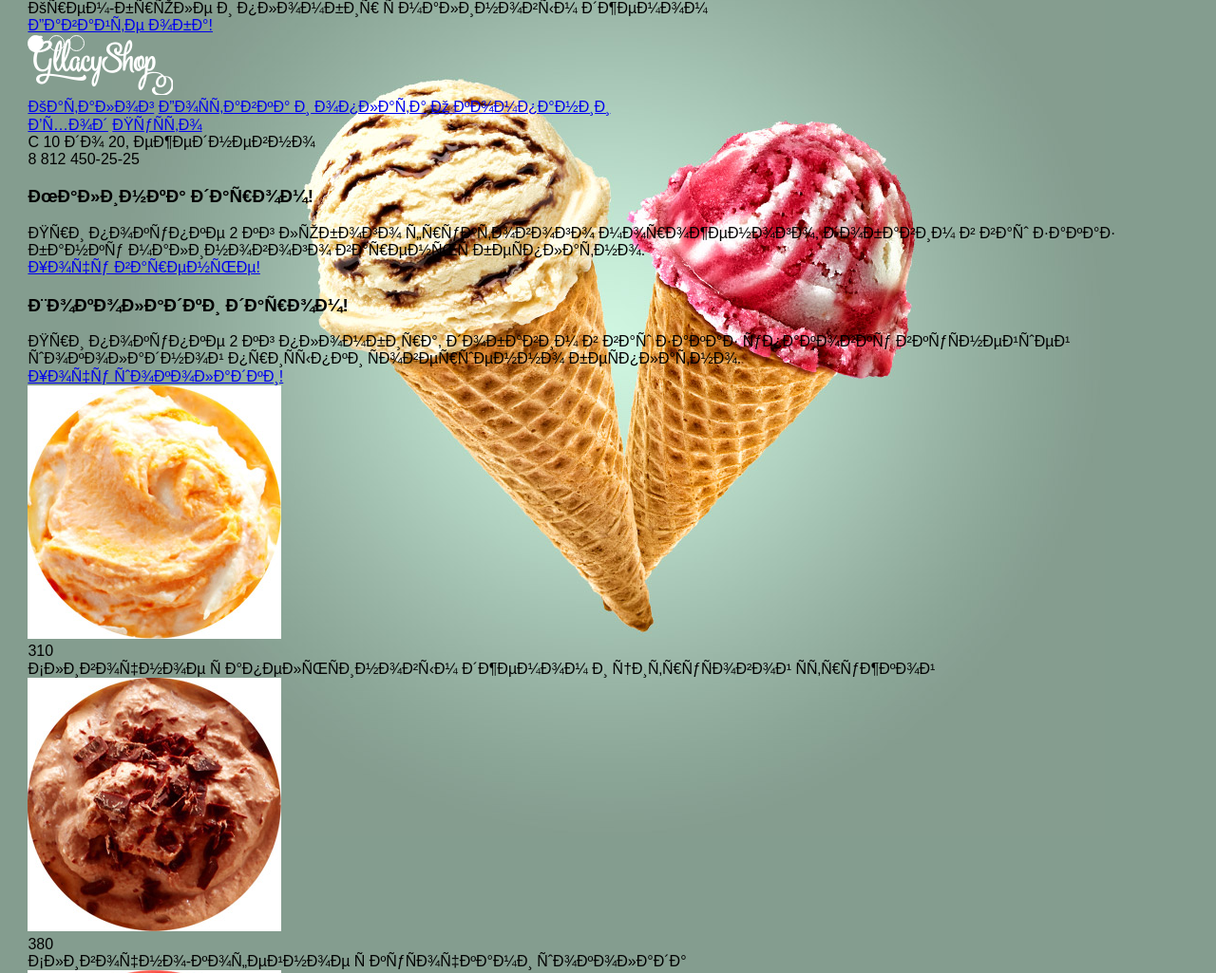
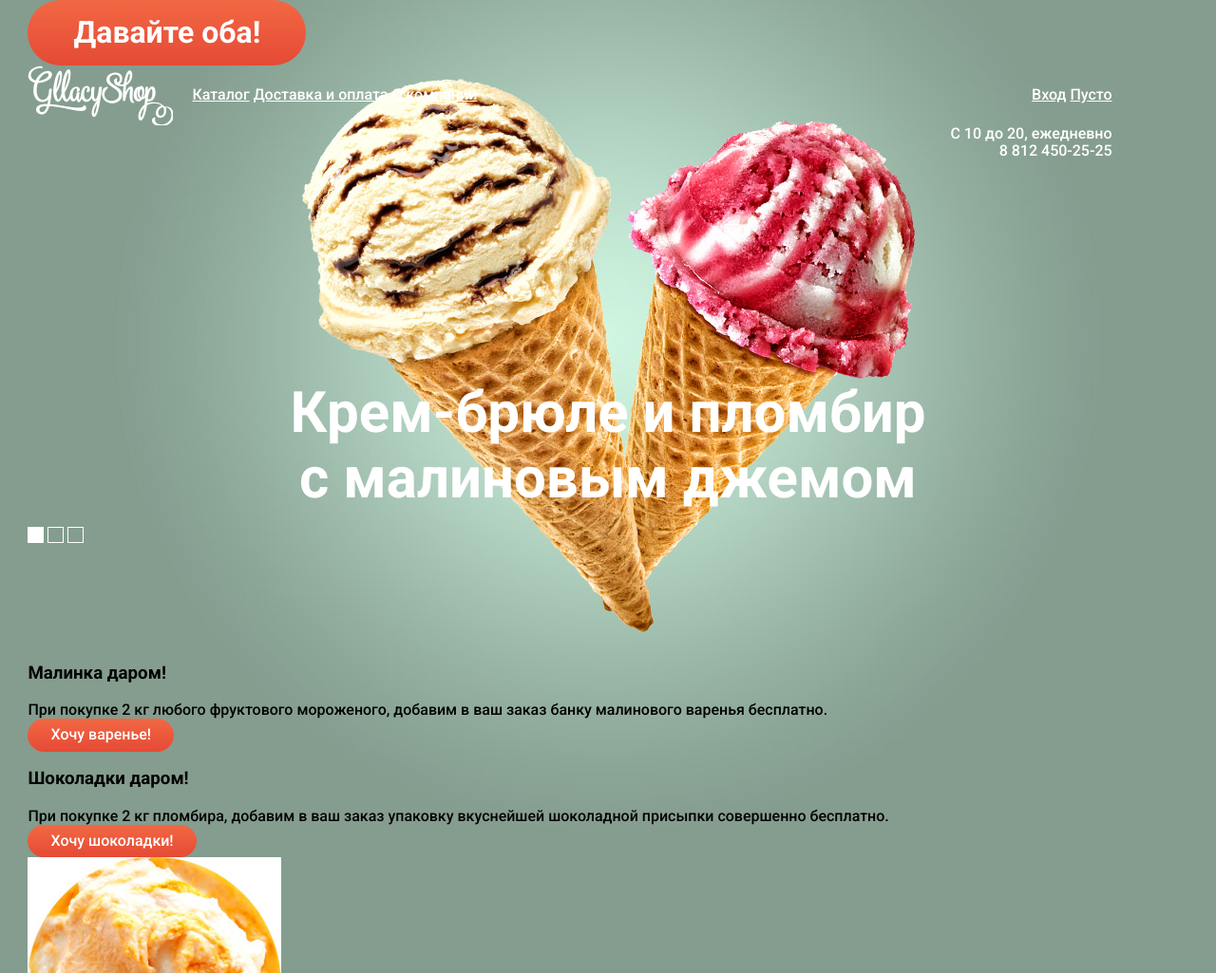
Before and after one commit to Paintrain86/gllacy-GrafStudy, a website: page index.html in a window 1280 px wide. Shown: the top 1025 px of the page at 95% size. Drawn offline with Linux system fonts and the light colour scheme.

Commit message:
Style header

```diff
--- a/css/style.css
+++ b/css/style.css
@@ -1,3 +1,26 @@
+html,
+body
+{
+    font-family: 'Roboto', Arial, sans-serif;
+
+    min-width: 900px;
+}
+.button
+{
+    display: inline-block;
+
+    box-sizing: border-box;
+    padding-top: .5em;
+    padding-right: 1.5em;
+    padding-bottom: .5em;
+    padding-left: 1.5em;
+
+    text-decoration: none;
+
+    color: #fff;
+    border-radius: 2em;
+    background-image: linear-gradient(#f26843, #e54a35);
+}
 .background__switcher
 {
     display: none;
@@ -41,6 +64,7 @@
 .background__buttons
 {
     position: absolute;
+    top: 555px;
 }
 .background__button
 {
@@ -52,20 +76,81 @@
     cursor: pointer;
 
     border: 1px solid #fff;
-    border-radius: 50%;
 }
 .background__headline
 {
+    font-size: 60px;
+    font-weight: bold;
+
+    position: absolute;
+    top: 400px;
+    left: 50%;
+
     display: none;
+
+    width: 680px;
+
+    -webkit-transform: translateX(-50%);
+        -ms-transform: translateX(-50%);
+            transform: translateX(-50%);
+    text-align: center;
+
+    color: #fff;
 }
-.page
+.background__buy-button
 {
-    width: 100%;
+    font-size: 32px;
+    font-weight: bold;
 }
 .container
 {
+    box-sizing: border-box;
     min-width: 900px;
     max-width: 1200px;
     padding-right: 2.3%;
     padding-left: 2.3%;
 }
+.header
+{
+    display: -webkit-flex;
+    display: -ms-flexbox;
+    display:         flex;
+
+    -webkit-align-items: center;
+    -ms-flex-align: center;
+            align-items: center;
+}
+.header__logo
+{
+    margin-right: 20px;
+    margin-left: 0;
+}
+.nav
+{
+    margin-right: auto;
+}
+.nav__link
+{
+    color: #fff;
+}
+.user-block__link
+{
+    color: #fff;
+}
+.contact-us
+{
+    display: -webkit-flex;
+    display: -ms-flexbox;
+    display:         flex;
+            flex-direction: column;
+
+    margin-bottom: 530px;
+
+    color: #fff;
+
+    -webkit-flex-direction: column;
+        -ms-flex-direction: column;
+    -webkit-align-items: flex-end;
+    -ms-flex-align: end;
+            align-items: flex-end;
+}
--- a/gulpfile.js
+++ b/gulpfile.js
@@ -24,7 +24,8 @@
 gulp.task('live-server', function() {
   browser.init({
     server: {
-      baseDir: "./"
+      baseDir: "./",
+      browser: ["firefox", "google-chrome"]
     }
   });
   gulp.watch(['./css/*.css', './*.html']).on("change", browser.reload);
--- a/index.html
+++ b/index.html
@@ -2,9 +2,11 @@
 <html>
 
 <head>
+  <meta charset="utf-8">
   <title>Gllacy shop</title>
-  <link rel="stylesheet" href="/css/normalize.min.css" charset="utf-8">
-  <link rel="stylesheet" href="/css/style.css" charset="utf-8">
+  <link rel="stylesheet" href="/css/normalize.min.css">
+  <link rel="stylesheet" href="/css/style.css">
+  <link href="https://fonts.googleapis.com/css?family=Roboto:500,700&subset=cyrillic" rel="stylesheet">
 </head>
 
 <body>
@@ -13,7 +15,6 @@
   <input class="background__switcher background__switcher--brown" type="radio" name="icecream" id="icecream-3" value="3">
   <div class="page">
     <div class="container">
-
       <div class="background">
         <div class="background__headline background__headline--green">
           Крем-брюле и пломбир с малиновым джемом
@@ -48,12 +49,12 @@
       </header>
 
       <div class="contact-us">
-        <div class="contact-us__opening-hours">
+        <span class="contact-us__opening-hours">
           C 10 до 20, ежедневно
-        </div>
-        <div class="contact-us__phone">
+        </span>
+        <span class="contact-us__phone">
           8 812 450-25-25
-        </div>
+        </span>
       </div>
 
       <section class="promo">
@@ -186,7 +187,7 @@
           <a class="socials__link socials__link--icon-fb" href="https://ru-ru.facebook.com/htmlacademy/" target="_blank"></a>
           <a class="socials__link socials__link--icon-vk" href="https://vk.com/htmlacademy" target="_blank"></a>
         </section>
-        <section class="footer__usefull-links">
+        <section class="footer__links">
           <a class="footer__link footer__link--icon-heart" href="/suppliers.html">Для поставщиков</a>
           <a class="footer__link" href="/documents.html">Наши документы</a>
           <a class="footer__link" href="/production.html">О производстве</a>
--- a/less/background.less
+++ b/less/background.less
@@ -34,16 +34,38 @@
   }
   &__buttons {
     position: absolute;
+    top: 555px;
   }
   &__button {
     display: inline-block;
+
     width: 15px;
     height: 15px;
+
+    cursor: pointer;
+
     border: 1px solid @COLOR_WHITE;
-    border-radius: 50%;
-    cursor: pointer;
+    // border-radius: 50%;
   }
   &__headline {
+    position: absolute;
+    top: 400px;
+    left: 50%;
+
     display: none;
+
+    width: 680px;
+
+    transform: translateX(-50%);
+    text-align: center;
+
+    color: @COLOR_WHITE;
+
+    font-size: 60px;
+    font-weight: bold;
+  }
+  &__buy-button {
+    font-size: 32px;
+    font-weight: bold;
   }
 }
--- a/less/button.less
+++ b/less/button.less
@@ -1,3 +1,16 @@
 .button {
+  box-sizing: border-box;
+  display: inline-block;
+  // border-radius: 50%;
+  padding-top: 0.5em;
+  padding-left: 1.5em;
+  padding-right: 1.5em;
+  padding-bottom: 0.5em;
+  // height: 4em;
+  // border-radius: 50px;
+  border-radius: 2em;
+  color: @COLOR_WHITE;
+  background-image: linear-gradient(#f26843, #e54a35);
+  text-decoration: none;
 
 }
--- /dev/null
+++ b/less/common.less
@@ -0,0 +1,4 @@
+html, body {
+  min-width: 900px;
+  font-family: 'Roboto', Arial, sans-serif;
+}
--- /dev/null
+++ b/less/contact-us.less
@@ -0,0 +1,10 @@
+.contact-us {
+  color: @COLOR_WHITE;
+  display: flex;
+  flex-direction: column;
+  align-items: flex-end;
+  margin-bottom: 530px;
+  &__opening-hours {
+
+  }
+}
--- a/less/container.less
+++ b/less/container.less
@@ -1,4 +1,5 @@
 .container {
+  box-sizing: border-box;
   min-width: 900px;
   max-width: 1200px;
   padding-left: 2.3%;
--- /dev/null
+++ b/less/header.less
@@ -0,0 +1,8 @@
+.header {
+  display: flex;
+  align-items: center;
+  &__logo {
+    margin-left: 0;
+    margin-right: 20px;
+  }
+}
--- a/less/main.less
+++ b/less/main.less
@@ -1,4 +1,9 @@
 @import "variables.less";
+@import "common.less";
+@import "button.less";
 @import "background.less";
-@import "page.less";
 @import "container.less";
+@import "header.less";
+@import "nav.less";
+@import "user-block.less";
+@import "contact-us.less";
--- /dev/null
+++ b/less/nav.less
@@ -0,0 +1,6 @@
+.nav {
+  margin-right: auto;
+  &__link {
+    color: @COLOR_WHITE;
+  }
+}
--- a/less/page.less
+++ /dev/null
@@ -1,3 +0,0 @@
-.page {
-  width: 100%;
-}
--- /dev/null
+++ b/less/user-block.less
@@ -0,0 +1,5 @@
+.user-block {
+  &__link {
+    color: @COLOR_WHITE;
+  }
+}
```
Also changed, not shown: catalog.html (+2 -2 lines), css/style.min.css.
